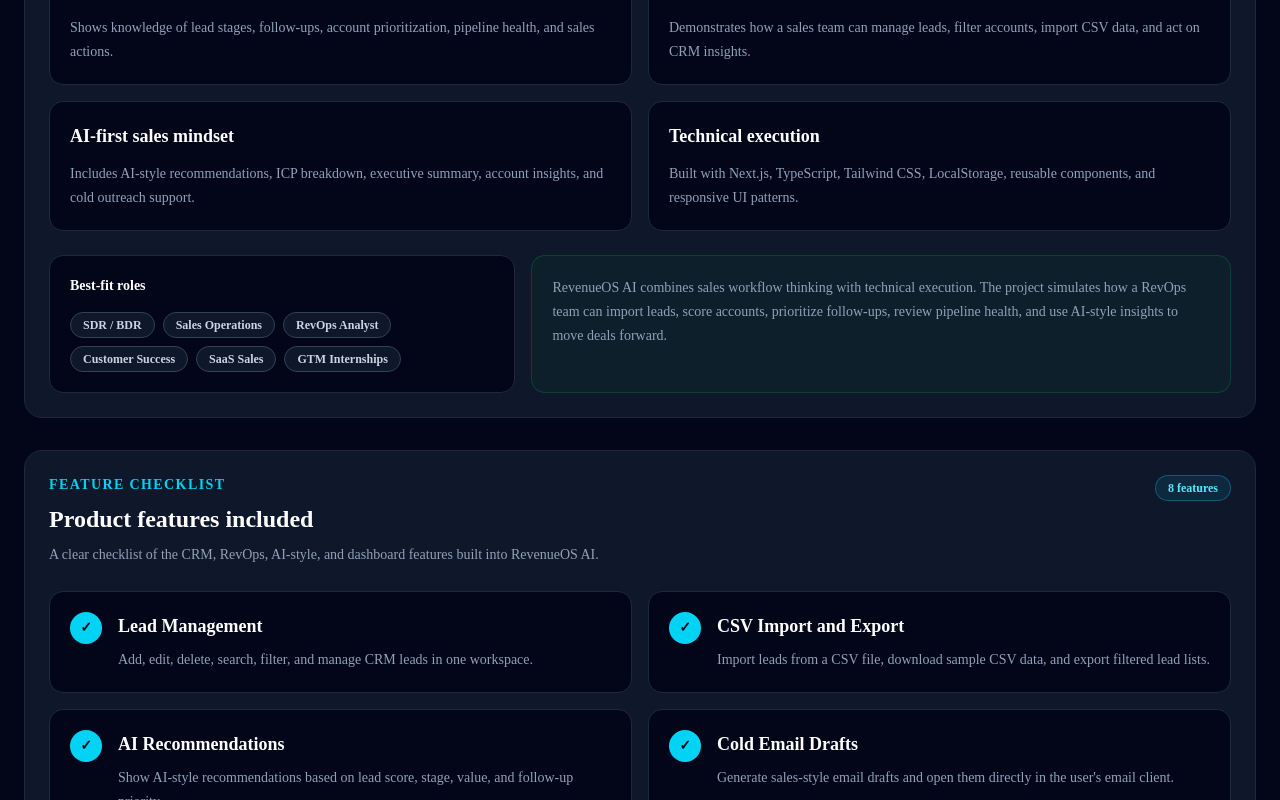
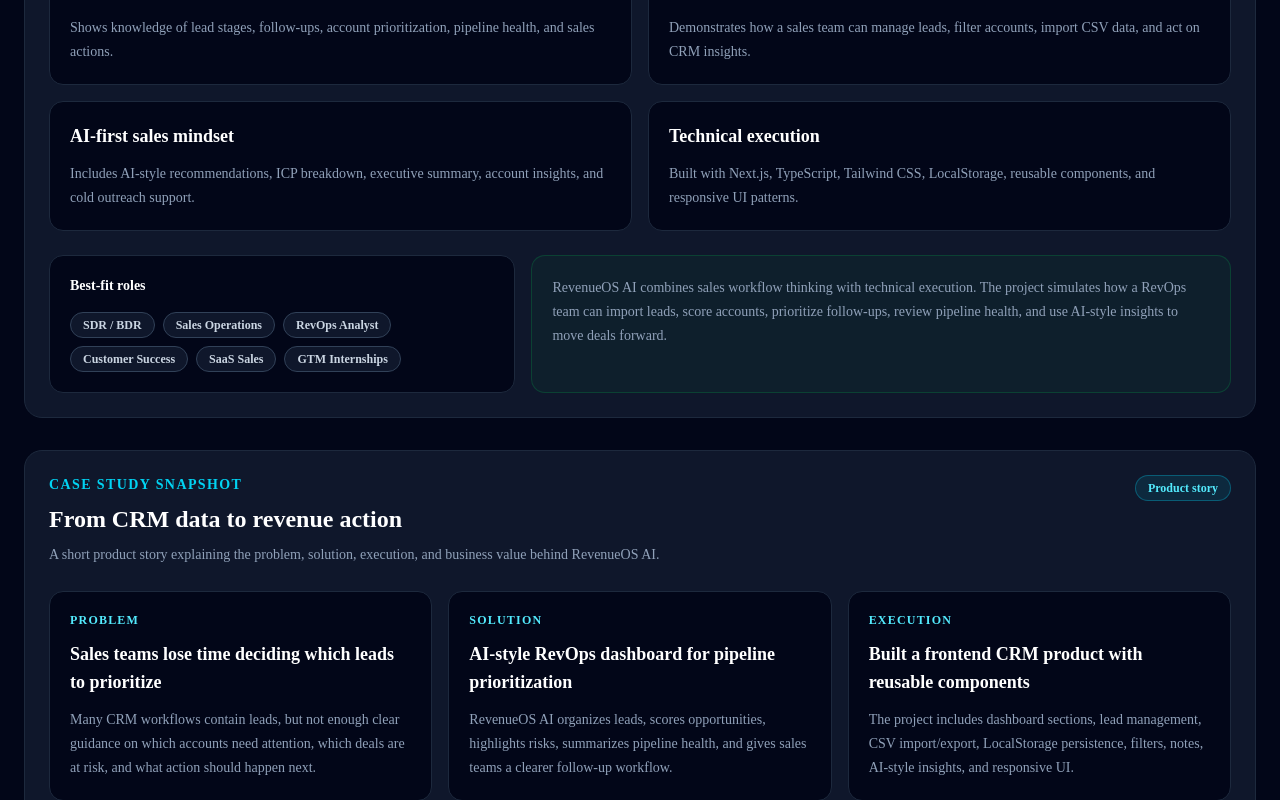
Before and after one commit to Asad97531/revenueos-ai, a Next.js app: page /dashboard in a window 1280 px wide. Shown: the part 2000-2800 px from the top of the page. Built offline with nearby package versions, Linux system fonts and the light colour scheme.

Commit message:
Add case study snapshot section

```diff
--- /dev/null
+++ b/components/dashboard/CaseStudySnapshot.tsx
@@ -0,0 +1,108 @@
+const caseStudyItems = [
+  {
+    label: "Problem",
+    title: "Sales teams lose time deciding which leads to prioritize",
+    description:
+      "Many CRM workflows contain leads, but not enough clear guidance on which accounts need attention, which deals are at risk, and what action should happen next.",
+  },
+  {
+    label: "Solution",
+    title: "AI-style RevOps dashboard for pipeline prioritization",
+    description:
+      "RevenueOS AI organizes leads, scores opportunities, highlights risks, summarizes pipeline health, and gives sales teams a clearer follow-up workflow.",
+  },
+  {
+    label: "Execution",
+    title: "Built a frontend CRM product with reusable components",
+    description:
+      "The project includes dashboard sections, lead management, CSV import/export, LocalStorage persistence, filters, notes, AI-style insights, and responsive UI.",
+  },
+];
+
+const impactItems = [
+  "Helps prioritize high-intent accounts",
+  "Makes pipeline health easier to review",
+  "Supports CSV-based CRM testing",
+  "Shows AI-first sales workflow thinking",
+  "Demonstrates SaaS dashboard product design",
+];
+
+export function CaseStudySnapshot() {
+  return (
+    <section className="rounded-2xl border border-slate-800 bg-slate-900 p-6">
+      <div className="flex flex-col gap-3 md:flex-row md:items-start md:justify-between">
+        <div>
+          <p className="text-sm font-semibold uppercase tracking-widest text-cyan-400">
+            Case Study Snapshot
+          </p>
+
+          <h2 className="mt-2 text-2xl font-bold text-white">
+            From CRM data to revenue action
+          </h2>
+
+          <p className="mt-2 max-w-2xl text-sm leading-6 text-slate-400">
+            A short product story explaining the problem, solution, execution,
+            and business value behind RevenueOS AI.
+          </p>
+        </div>
+
+        <span className="w-fit rounded-full border border-cyan-400/30 bg-cyan-400/10 px-3 py-1 text-xs font-semibold text-cyan-300">
+          Product story
+        </span>
+      </div>
+
+      <div className="mt-6 grid gap-4 lg:grid-cols-3">
+        {caseStudyItems.map((item) => (
+          <div
+            key={item.label}
+            className="rounded-xl border border-slate-800 bg-slate-950 p-5"
+          >
+            <p className="text-xs font-semibold uppercase tracking-widest text-cyan-300">
+              {item.label}
+            </p>
+
+            <h3 className="mt-3 text-lg font-bold text-white">
+              {item.title}
+            </h3>
+
+            <p className="mt-3 text-sm leading-6 text-slate-400">
+              {item.description}
+            </p>
+          </div>
+        ))}
+      </div>
+
+      <div className="mt-6 grid gap-4 lg:grid-cols-[0.9fr_1.1fr]">
+        <div className="rounded-xl border border-slate-800 bg-slate-950 p-5">
+          <p className="text-sm font-semibold text-white">
+            Business impact
+          </p>
+
+          <div className="mt-4 space-y-3">
+            {impactItems.map((item) => (
+              <div key={item} className="flex gap-3">
+                <div className="mt-1 flex h-5 w-5 shrink-0 items-center justify-center rounded-full bg-cyan-400 text-xs font-bold text-slate-950">
+                  ✓
+                </div>
+
+                <p className="text-sm leading-6 text-slate-400">{item}</p>
+              </div>
+            ))}
+          </div>
+        </div>
+
+        <div className="rounded-xl border border-green-500/20 bg-green-500/5 p-5">
+          <p className="text-sm font-semibold text-white">
+            Portfolio takeaway
+          </p>
+
+          <p className="mt-3 text-sm leading-6 text-slate-400">
+            RevenueOS AI shows that I can think like a sales user, design like a
+            product builder, and execute with frontend tools to create a useful
+            SaaS-style CRM workflow.
+          </p>
+        </div>
+      </div>
+    </section>
+  );
+}
--- a/components/dashboard/DashboardNav.tsx
+++ b/components/dashboard/DashboardNav.tsx
@@ -27,6 +27,11 @@
     label: "Recruiter Notes",
     href: "#recruiter-notes",
     id: "recruiter-notes",
+  },
+  {
+    label: "Case Study",
+    href: "#case-study",
+    id: "case-study",
   },
   {
     label: "Roadmap",
--- a/components/dashboard/DashboardSections.tsx
+++ b/components/dashboard/DashboardSections.tsx
@@ -1,5 +1,6 @@
 import { AccountInsights } from "@/components/dashboard/AccountInsights";
 import { AIRecommendations } from "@/components/dashboard/AIRecommendations";
+import { CaseStudySnapshot } from "@/components/dashboard/CaseStudySnapshot";
 import { ConversionFunnel } from "@/components/dashboard/ConversionFunnel";
 import { DashboardFooter } from "@/components/dashboard/DashboardFooter";
 import { DashboardNav } from "@/components/dashboard/DashboardNav";
@@ -11,6 +12,7 @@
 import { ICPBreakdown } from "@/components/dashboard/ICPBreakdown";
 import { PipelineHealth } from "@/components/dashboard/PipelineHealth";
 import { PortfolioCTA } from "@/components/dashboard/PortfolioCTA";
+import { ProductRoadmap } from "@/components/dashboard/ProductRoadmap";
 import { ProjectHighlights } from "@/components/dashboard/ProjectHighlights";
 import { ProjectLinks } from "@/components/dashboard/ProjectLinks";
 import { QuickActions } from "@/components/dashboard/QuickActions";
@@ -45,6 +47,14 @@
 
       <section id="recruiter-notes" className="scroll-mt-8">
         <RecruiterNotes />
+      </section>
+
+      <section id="case-study" className="scroll-mt-8">
+        <CaseStudySnapshot />
+      </section>
+
+      <section id="product-roadmap" className="scroll-mt-8">
+        <ProductRoadmap />
       </section>
 
       <section id="feature-checklist" className="scroll-mt-8">
```
